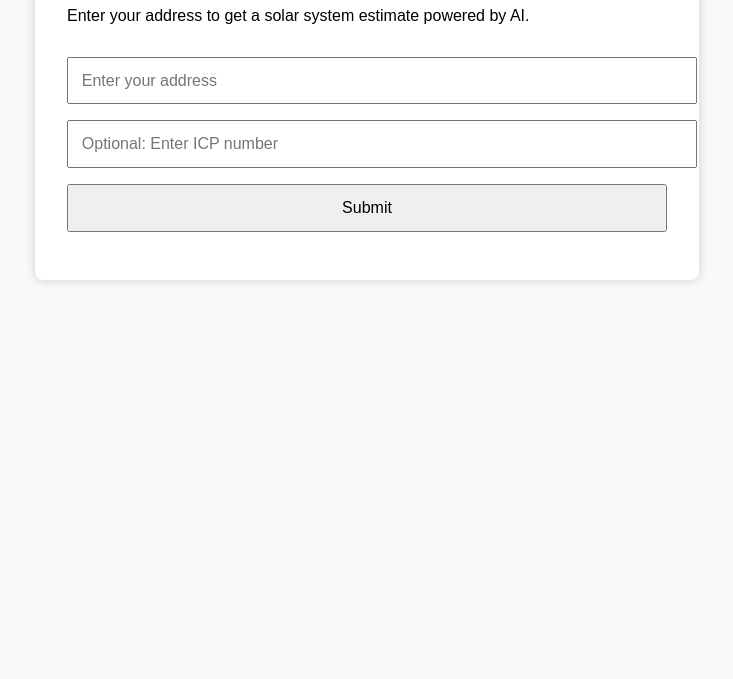
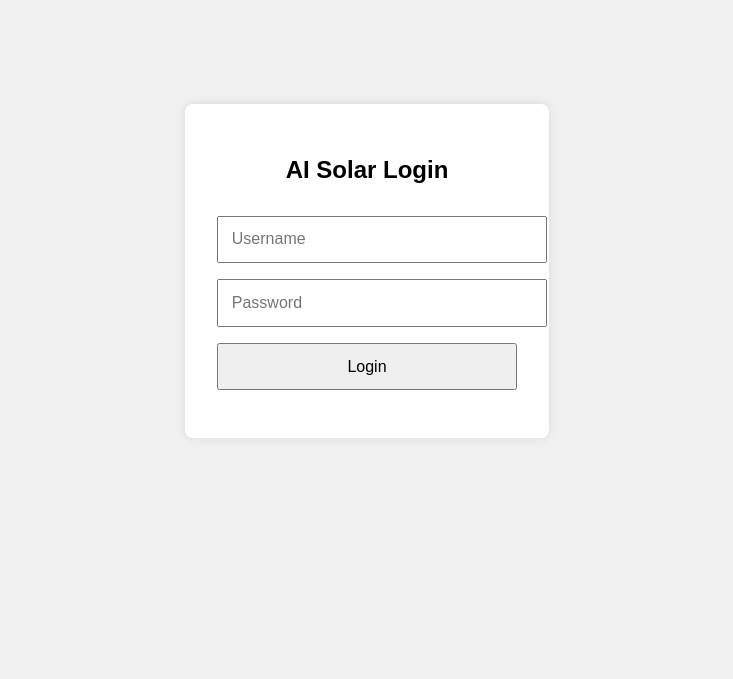
Before and after one commit to PlugProtect/ai-solar, a plain HTML site: page index.html in a window 1280 px wide. Shown: the part 137-816 px from the top of the page, without its empty margins (273-1006 px from the left). Drawn offline with Linux system fonts and the light colour scheme.

Commit message:
Add files via upload

```diff
--- a/index.html
+++ b/index.html
@@ -3,32 +3,37 @@
 <html lang="en">
 <head>
   <meta charset="UTF-8">
-  <title>AI Solar - Get Your Estimate</title>
+  <title>AI Solar - Login</title>
   <meta name="viewport" content="width=device-width, initial-scale=1.0">
   <style>
-    body { font-family: Arial, sans-serif; margin: 2rem; background: #f9f9f9; }
-    .container { max-width: 600px; margin: auto; background: #fff; padding: 2rem; box-shadow: 0 0 10px #ccc; border-radius: 8px; }
-    input, button { width: 100%; padding: 0.8rem; margin-top: 1rem; font-size: 1rem; }
-    h1 { text-align: center; }
+    body { font-family: Arial, sans-serif; background: #f0f0f0; display: flex; height: 100vh; justify-content: center; align-items: center; }
+    .login-box { background: #fff; padding: 2rem; border-radius: 8px; box-shadow: 0 0 10px rgba(0,0,0,0.1); width: 300px; }
+    input, button { width: 100%; margin-top: 1rem; padding: 0.8rem; font-size: 1rem; }
+    h2 { margin-bottom: 1rem; text-align: center; }
   </style>
 </head>
 <body>
-  <div class="container">
-    <h1>AI Solar</h1>
-    <p>Enter your address to get a solar system estimate powered by AI.</p>
-    <input type="text" id="address" placeholder="Enter your address" />
-    <input type="text" id="icp" placeholder="Optional: Enter ICP number" />
-    <button onclick="saveForm()">Submit</button>
-    <p id="status" style="color: green;"></p>
+  <div class="login-box">
+    <h2>AI Solar Login</h2>
+    <input type="text" id="username" placeholder="Username" />
+    <input type="password" id="password" placeholder="Password" />
+    <button onclick="authenticate()">Login</button>
+    <p id="error" style="color:red;"></p>
   </div>
 
   <script>
-    function saveForm() {
-      const address = document.getElementById('address').value;
-      const icp = document.getElementById('icp').value;
-      localStorage.setItem('aiSolarAddress', address);
-      localStorage.setItem('aiSolarICP', icp);
-      document.getElementById('status').textContent = "Details saved! AI estimate engine coming soon.";
+    function authenticate() {
+      const u = document.getElementById("username").value;
+      const p = document.getElementById("password").value;
+      if (u === "test" && p === "aisolar2025") {
+        localStorage.setItem("aisolar-auth", "true");
+        window.location.href = "main.html";
+      } else {
+        document.getElementById("error").textContent = "Invalid credentials.";
+      }
+    }
+    if (localStorage.getItem("aisolar-auth") === "true") {
+      window.location.href = "main.html";
     }
   </script>
 </body>
```
Also changed, not shown: main.html (added, +40 -0 lines).
